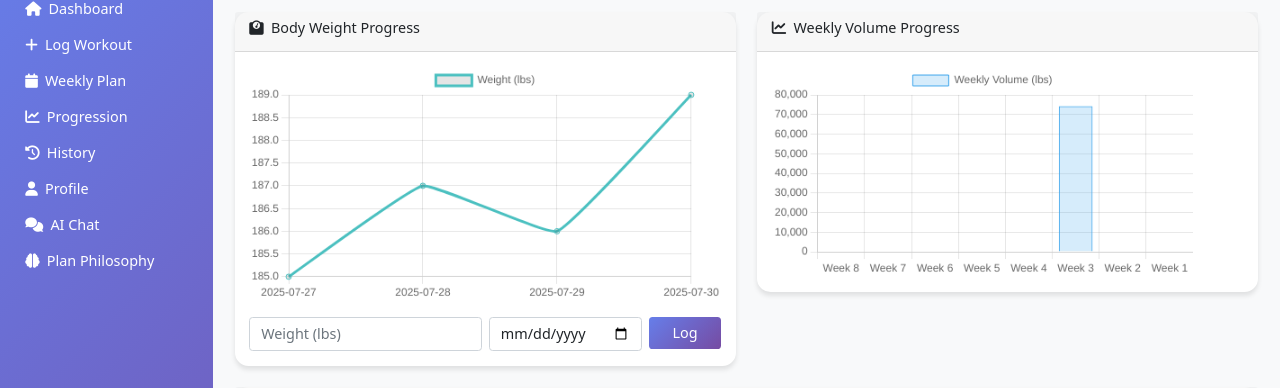
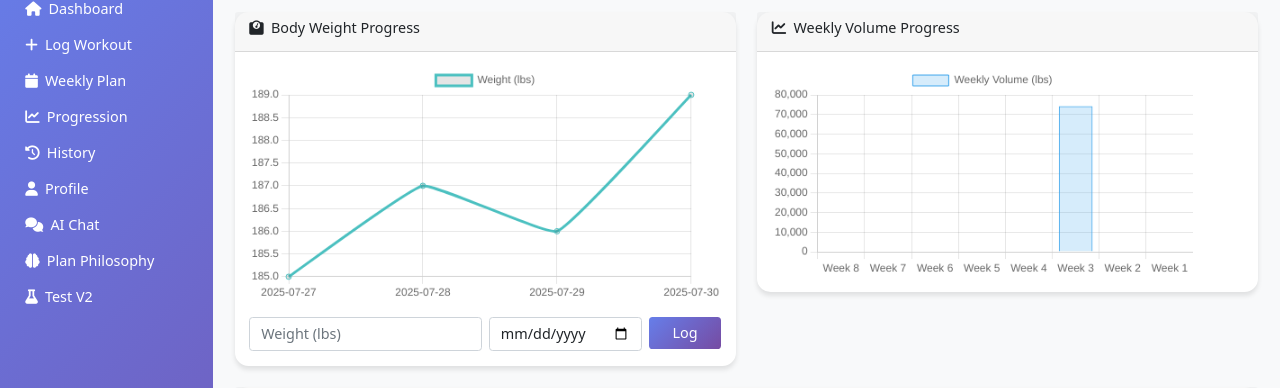
Before and after one commit to RyanDutko/Workout-Trainer, a Flask app: page /analytics in a window 1280 px wide. Shown: the part 81-469 px from the top of the page. Run offline with Flask 3, Linux system fonts and the light colour scheme; data comes from the database, SQL or seed files in the repository.

Commit message:
Assistant checkpoint: Added Test V2 tab to main navigation menu
Assistant generated file changes:
- templates/base.html: Add Test V2 tab to main navigation menu

---

User prompt:

okay real quick, could you add a tab to the main menu of the app so i can enter the v2 test and get back to the main menu? im tired if typing into the browser and then reloading everytime

Replit-Commit-Author: Assistant
Replit-Commit-Session-Id: f7ad2d6d-24bc-484e-9fa4-8ea5384f21a8

```diff
--- a/templates/base.html
+++ b/templates/base.html
@@ -107,6 +107,11 @@
                                 <i class="fas fa-brain me-2"></i>Plan Philosophy
                             </a>
                         </li>
+                        <li class="nav-item">
+                            <a class="nav-link text-white" href="{{ url_for('test_v2') }}">
+                                <i class="fas fa-flask me-2"></i>Test V2
+                            </a>
+                        </li>
 
                     </ul>
                 </div>
```
